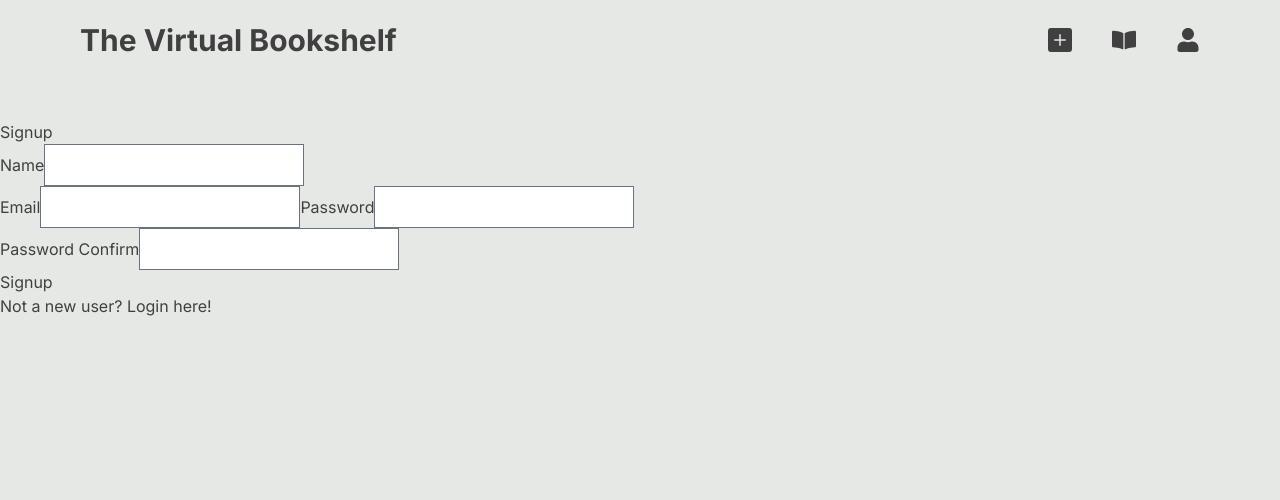
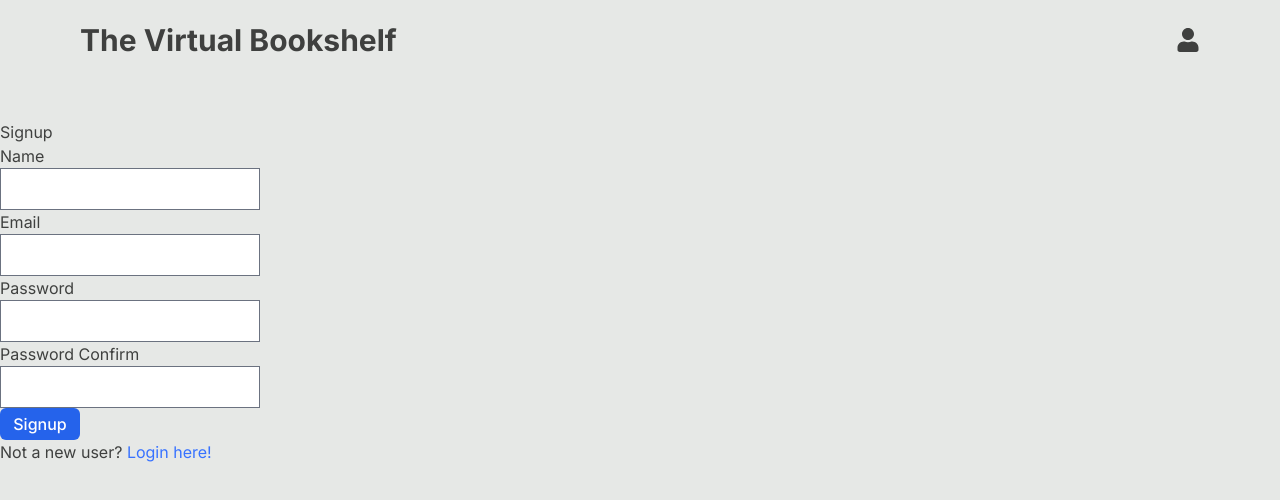
Before and after one commit to alfurlon/book-app, a Next.js app in the folder book-ui/book-ui/: page /login in a window 1280 px wide. Shown: the top 500 px of the page. Built offline with nearby package versions, Linux system fonts and the light colour scheme.

Commit message:
add conditional rendering for routes

```diff
--- a/book-ui/book-ui/app/book/[slug]/page.tsx
+++ b/book-ui/book-ui/app/book/[slug]/page.tsx
@@ -41,7 +41,7 @@ export default function BookDetail({ params }: { params: { slug: string } }) {
                     </div>
                     <div className="w-40 bg-blue-600 h-12 rounded-md flex justify-center">
                         {/* contains edit button */}
-                        <Link href={`/book/form/${book._id}`} className="text-xl text-white self-center">Edit Book</Link>
+                        <Link href={`/book/form/${book._id}`} className="text-xl text-white self-center text-center">Edit Book</Link>
                     </div>
                 </div>
                 <div>
--- a/book-ui/book-ui/app/book/form/[[...id]]/page.tsx
+++ b/book-ui/book-ui/app/book/form/[[...id]]/page.tsx
@@ -224,7 +224,7 @@ export default function Home({ params }: { params: { id: string } }) {
         <label htmlFor="authorLastName" className="block font-medium text-md mb-2" >Author Last Name*</label>
         <input type="text" name="authorLastName" id="authorLastName" className="rounded-md mb-4" value={existingBook.authorLastName} onChange={handleChange} />
       </div>
-      <button type="submit" className="text-md font-medium text-white w-24 bg-blue-600 h-8 rounded-md" >Submit</button>
+      <button type="submit" className="text-md font-medium text-white w-24 bg-blue-600 h-8 rounded-md text-center" >Submit</button>
     </form>
   </>
 }
--- a/book-ui/book-ui/app/login/page.tsx
+++ b/book-ui/book-ui/app/login/page.tsx
@@ -100,7 +100,7 @@ export default function Home() {
         {isNewUser
           &&
           <div>
-            <label htmlFor="name">Name</label>
+            <label htmlFor="name" className="block">Name</label>
             {formik.touched.name && formik.errors.name ? <p className="text-red-500">{formik.errors.name}</p> : ''}
             <input
               type="text"
@@ -111,7 +111,7 @@ export default function Home() {
             />
           </div>}
 
-        <label htmlFor="email">Email</label>
+        <label htmlFor="email" className="block">Email</label>
         {formik.touched.email && formik.errors.email ? <p className="text-red-500">{formik.errors.email}</p> : ''}
         <input
           type="email"
@@ -120,7 +120,7 @@ export default function Home() {
           onChange={formik.handleChange}
           onBlur={formik.handleBlur}
         />
-        <label htmlFor="password">Password</label>
+        <label htmlFor="password" className="block">Password</label>
         {formik.touched.password && formik.errors.password ? <p className="text-red-500">{formik.errors.password}</p> : ''}
         <input
           type="text"
@@ -132,7 +132,7 @@ export default function Home() {
         {isNewUser
           &&
           <div>
-            <label htmlFor="passwordConfirm">Password Confirm</label>
+            <label htmlFor="passwordConfirm" className="block">Password Confirm</label>
             {formik.touched.passwordConfirm && formik.errors.passwordConfirm ? <p className="text-red-500">{formik.errors.passwordConfirm}</p> : ''}
             <input
               type="text"
@@ -144,9 +144,10 @@ export default function Home() {
           </div>}
           <button
             type="submit"
+            className="text-md font-medium text-white bg-blue-600 h-8 rounded-md w-20 text-center block"
           >{isNewUser ? 'Signup' : 'Login'}</button>
       </form>
-      <a onClick={handleClick} className="block">Not a new user? Login here!</a>
+      <p>{isNewUser ? <span>Not a new user? <a onClick={handleClick} className="hover:cursor-pointer text-submit-btn-color" >Login here!</a></span> : <span>Not a current user? <a onClick={handleClick} className="hover:cursor-pointer text-submit-btn-color" >Signup here!</a></span>}</p>
     </main>
   )
   }
--- a/book-ui/book-ui/components/NavBar.tsx
+++ b/book-ui/book-ui/components/NavBar.tsx
@@ -22,10 +22,10 @@ export default function NavBar() {
             {/* {JSON.stringify(user, null, 2)} */}
             <div className="flex justify-between items-center mr-20">
                 <div className="mr-10">
-                    <Link href="/book/form" className="hover:text-hover-text-color text-2xl"><BsPlusSquareFill /></Link>
+                    {user?.id && <Link href="/book/form" className="hover:text-hover-text-color text-2xl"><BsPlusSquareFill /></Link>}
                 </div>
                 <div className="mr-10">
-                    <Link href="/book/gallery" className="hover:text-hover-text-color text-2xl"><FaBookOpen /></Link>
+                    {user?.id && <Link href='/book/gallery' className="hover:text-hover-text-color text-2xl"><FaBookOpen /></Link>}
                 </div>
                 {!user?.id
                     ?
```
